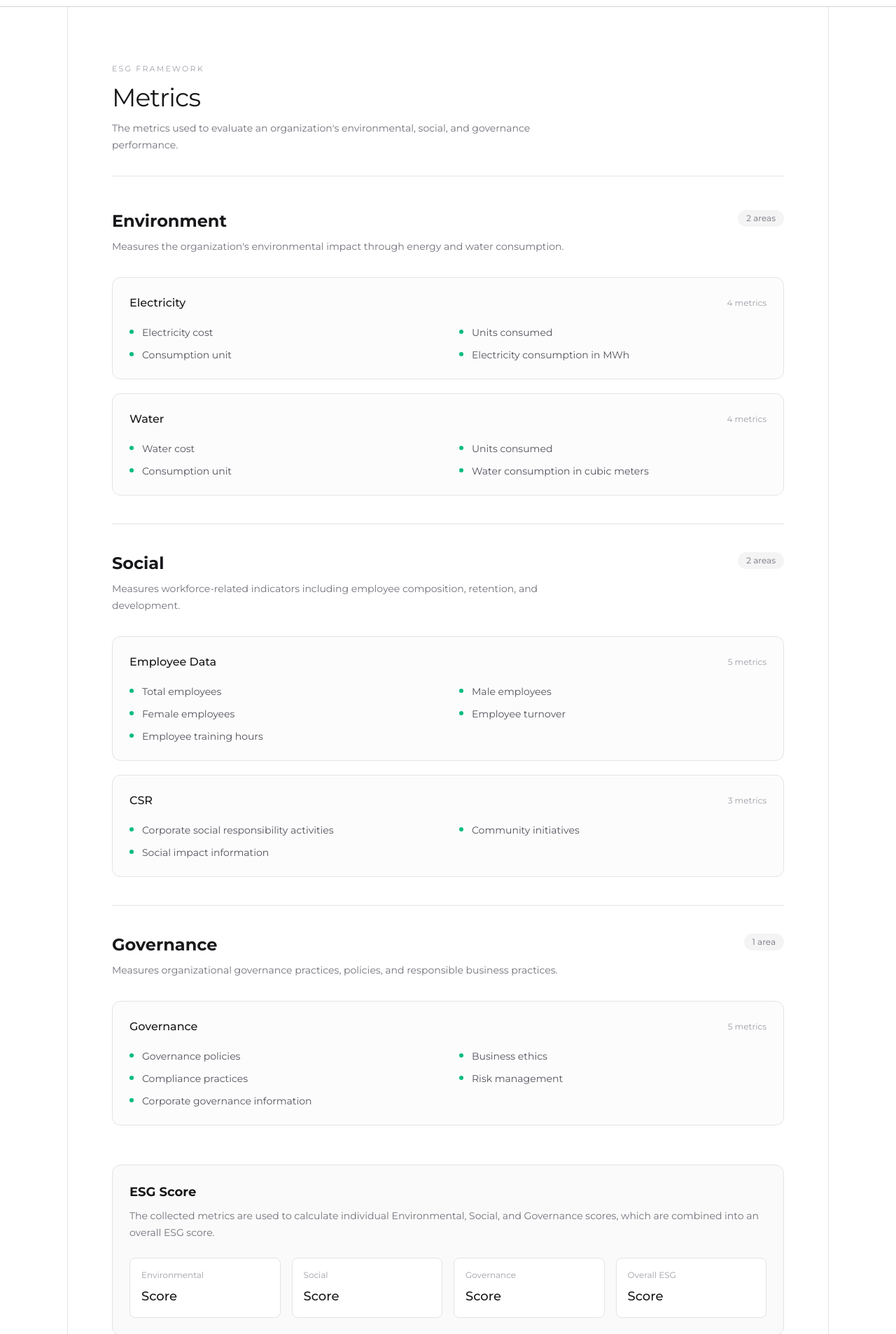
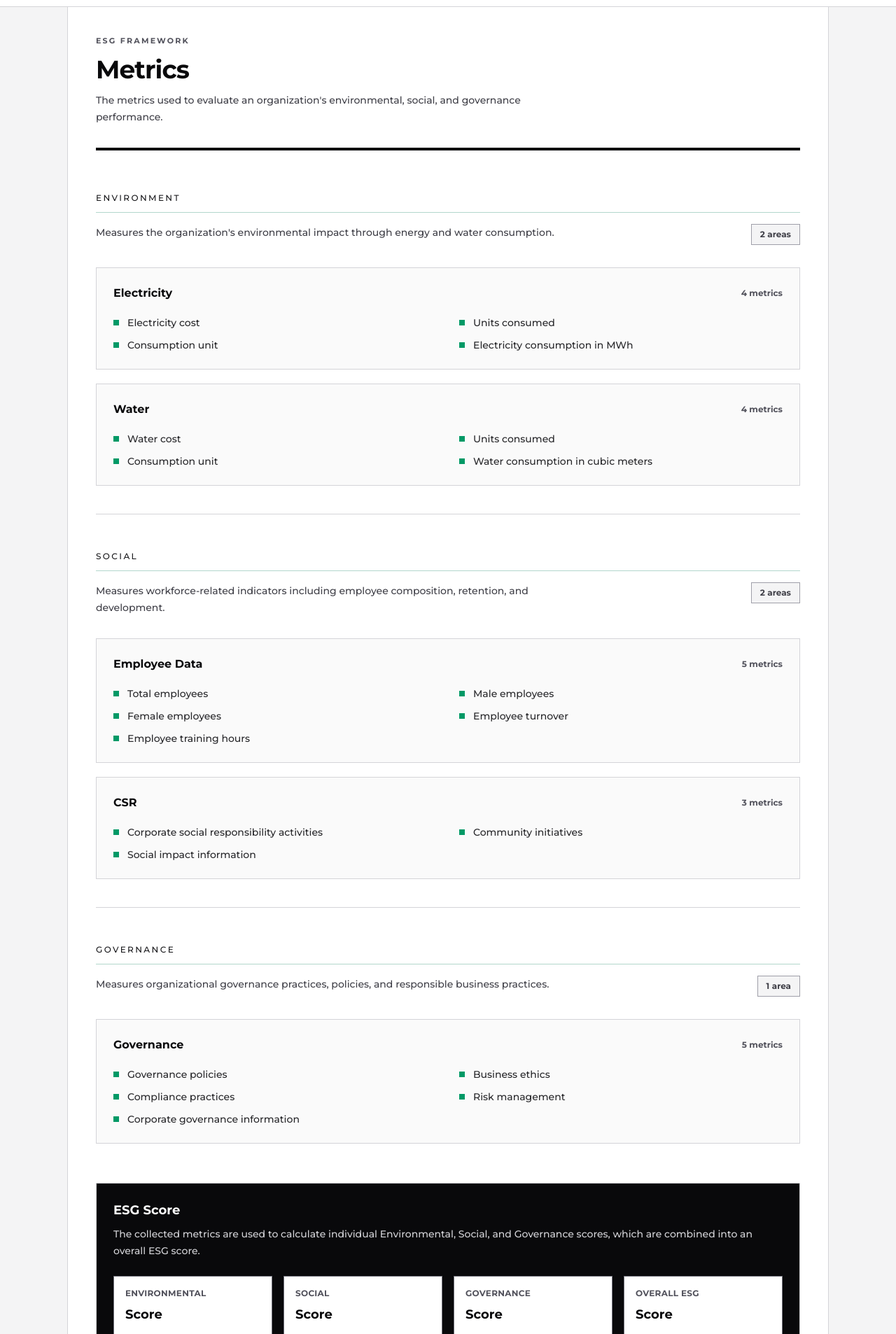
Before and after one commit to Alorik/verde, a Next.js app: page /metrics in a window 1280 px wide. Shown: the part 54-1960 px from the top of the page at 70% size. Built offline with nearby package versions, Linux system fonts and the light colour scheme; no server answers.

Commit message:
fix: metrics

```diff
--- a/app/(dashboard)/metrics/page.tsx
+++ b/app/(dashboard)/metrics/page.tsx
@@ -74,19 +74,19 @@ const metrics = [
 
 export default function MetricsPage() {
   return (
-    <main className="min-h-screen border-x border-zinc-200 mx-24 bg-white">
-      <div className="mx-auto max-w-5xl px-8 py-20">
+    <main className="bg-zinc-100 px-12">
+      <div className="mx-12 border-x border-zinc-300 bg-white py-10 sm:px-10">
         {/* Header */}
-        <div className="border-b border-zinc-200 pb-8">
-          <p className="text-[11px] uppercase tracking-[0.2em] text-zinc-400">
+        <div className="border-b-4 border-zinc-950 pb-8">
+          <p className="text-[11px] font-bold uppercase tracking-[0.2em] text-zinc-600">
             ESG framework
           </p>
 
-          <h1 className="mt-3 text-4xl tracking-tight text-zinc-900">
+          <h1 className="mt-3 text-4xl font-bold tracking-tight text-zinc-950">
             Metrics
           </h1>
 
-          <p className="mt-3 max-w-2xl text-sm leading-6 text-zinc-500">
+          <p className="mt-3 max-w-2xl text-sm font-medium leading-6 text-zinc-700">
             The metrics used to evaluate an organization&apos;s environmental,
             social, and governance performance.
           </p>
@@ -103,21 +103,22 @@ export default function MetricsPage() {
                 duration: 0.4,
                 delay: categoryIndex * 0.1,
               }}
-              className="border-b border-zinc-200 pb-10 last:border-b-0"
+              className="relative border-b border-zinc-300 pb-10 last:border-b-0"
             >
-              {/* Category header */}
-              <div className="flex items-start justify-between gap-8">
-                <div>
-                  <h2 className="text-2xl font-semibold text-zinc-900">
+              {/* Category */}
+              <h2 className="sticky top-16 z-10 border-b border-emerald-700/30 bg-white py-3 text-xs font-medium uppercase tracking-[0.2em] text-zinc-900">
                 {category.category}
               </h2>
 
-                  <p className="mt-2 max-w-2xl text-sm leading-6 text-zinc-500">
+              {/* EVERYTHING BELOW BELONGS TO THIS CATEGORY */}
+              <div className="pt-4">
+                {/* Description + count */}
+                <div className="flex items-start justify-between gap-8">
+                  <p className="max-w-2xl text-sm font-medium leading-6 text-zinc-700">
                     {category.description}
                   </p>
-                </div>
 
-                <div className="shrink-0 rounded-full bg-zinc-100 px-3 py-1 text-xs text-zinc-500">
+                  <div className="shrink-0 border border-zinc-400 bg-zinc-100 px-3 py-1.5 text-xs font-bold text-zinc-700">
                     {category.areas.length}{" "}
                     {category.areas.length === 1 ? "area" : "areas"}
                   </div>
@@ -128,14 +129,14 @@ export default function MetricsPage() {
                   {category.areas.map((area) => (
                     <div
                       key={area.name}
-                    className="rounded-xl border border-zinc-200 bg-zinc-50/50 p-6"
+                      className="border border-zinc-300 bg-zinc-50 p-6 transition-colors hover:border-emerald-500 hover:bg-emerald-50/40"
                     >
                       <div className="flex items-center justify-between">
-                      <h3 className="text-base font-medium text-zinc-900">
+                        <h3 className="text-base font-bold text-zinc-950">
                           {area.name}
                         </h3>
 
-                      <span className="text-xs text-zinc-400">
+                        <span className="text-xs font-semibold text-zinc-600">
                           {area.metrics.length} metrics
                         </span>
                       </div>
@@ -144,16 +145,16 @@ export default function MetricsPage() {
                         {area.metrics.map((metric) => (
                           <div
                             key={metric}
-                          className="flex items-start gap-3 text-sm text-zinc-600"
+                            className="flex items-start gap-3 text-sm font-medium text-zinc-800"
                           >
-                          <span className="mt-1.5 h-1.5 w-1.5 shrink-0 rounded-full bg-emerald-500" />
-
+                            <span className="mt-1.5 h-2 w-2 shrink-0 bg-emerald-600" />
                             <span>{metric}</span>
                           </div>
                         ))}
                       </div>
                     </div>
                   ))}
+                </div>
               </div>
             </motion.section>
           ))}
@@ -164,11 +165,11 @@ export default function MetricsPage() {
           initial={{ opacity: 0, y: 12 }}
           animate={{ opacity: 1, y: 0 }}
           transition={{ duration: 0.4, delay: 0.35 }}
-          className="mt-4 rounded-xl border border-zinc-200 bg-zinc-50 p-6"
+          className="mt-4 border border-zinc-300 bg-zinc-950 p-6 text-white"
         >
-          <h2 className="text-lg font-semibold text-zinc-900">ESG Score</h2>
+          <h2 className="text-lg font-bold text-white">ESG Score</h2>
 
-          <p className="mt-2 text-sm leading-6 text-zinc-500">
+          <p className="mt-2 text-sm font-medium leading-6 text-zinc-300">
             The collected metrics are used to calculate individual
             Environmental, Social, and Governance scores, which are combined
             into an overall ESG score.
@@ -179,13 +180,13 @@ export default function MetricsPage() {
               (score) => (
                 <div
                   key={score}
-                  className="rounded-lg border border-zinc-200 bg-white p-4"
+                  className="border border-zinc-500 bg-white p-4 text-zinc-950"
                 >
-                  <p className="text-xs text-zinc-400">{score}</p>
+                  <p className="text-xs font-bold uppercase tracking-wide text-zinc-600">
+                    {score}
+                  </p>
 
-                  <p className="mt-2 text-lg font-medium text-zinc-900">
-                    Score
-                  </p>
+                  <p className="mt-2 text-lg font-bold text-zinc-950">Score</p>
                 </div>
               ),
             )}
```
Lines whose indentation alone changed are shown as unchanged.
